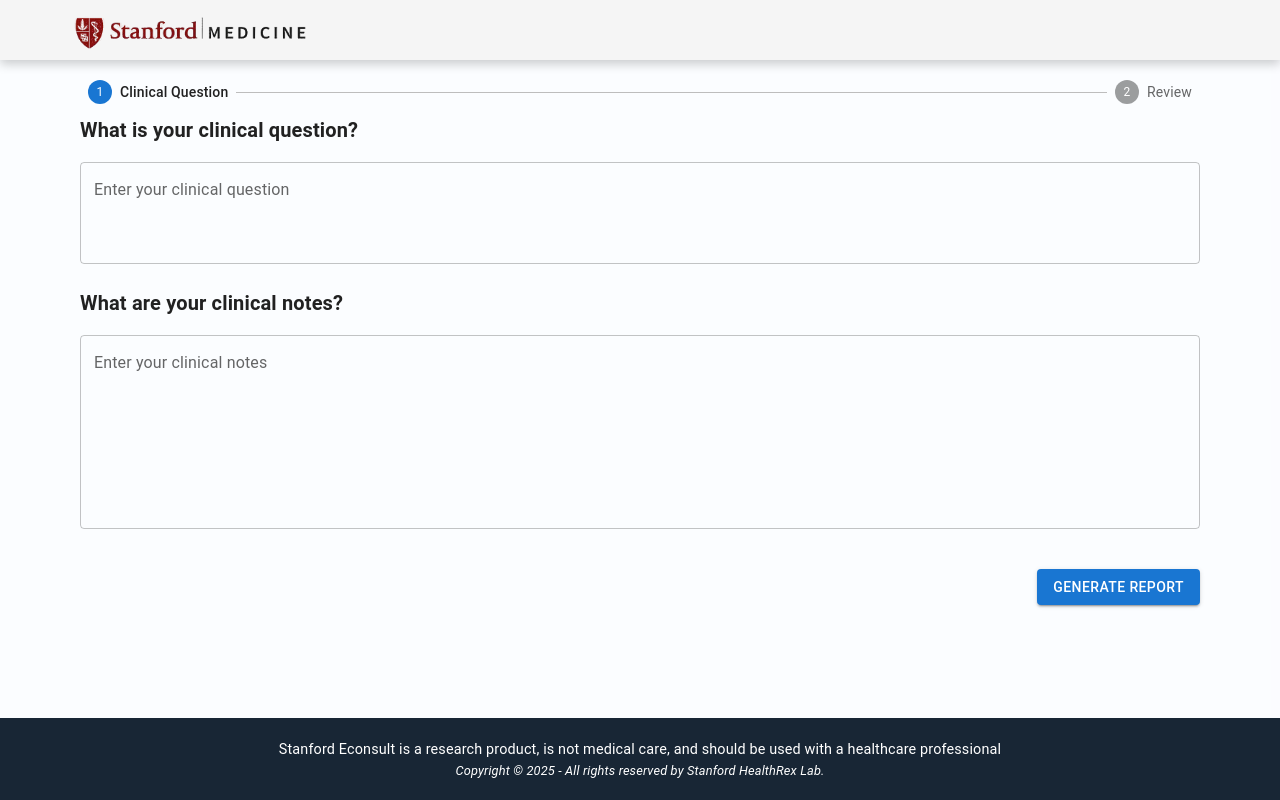
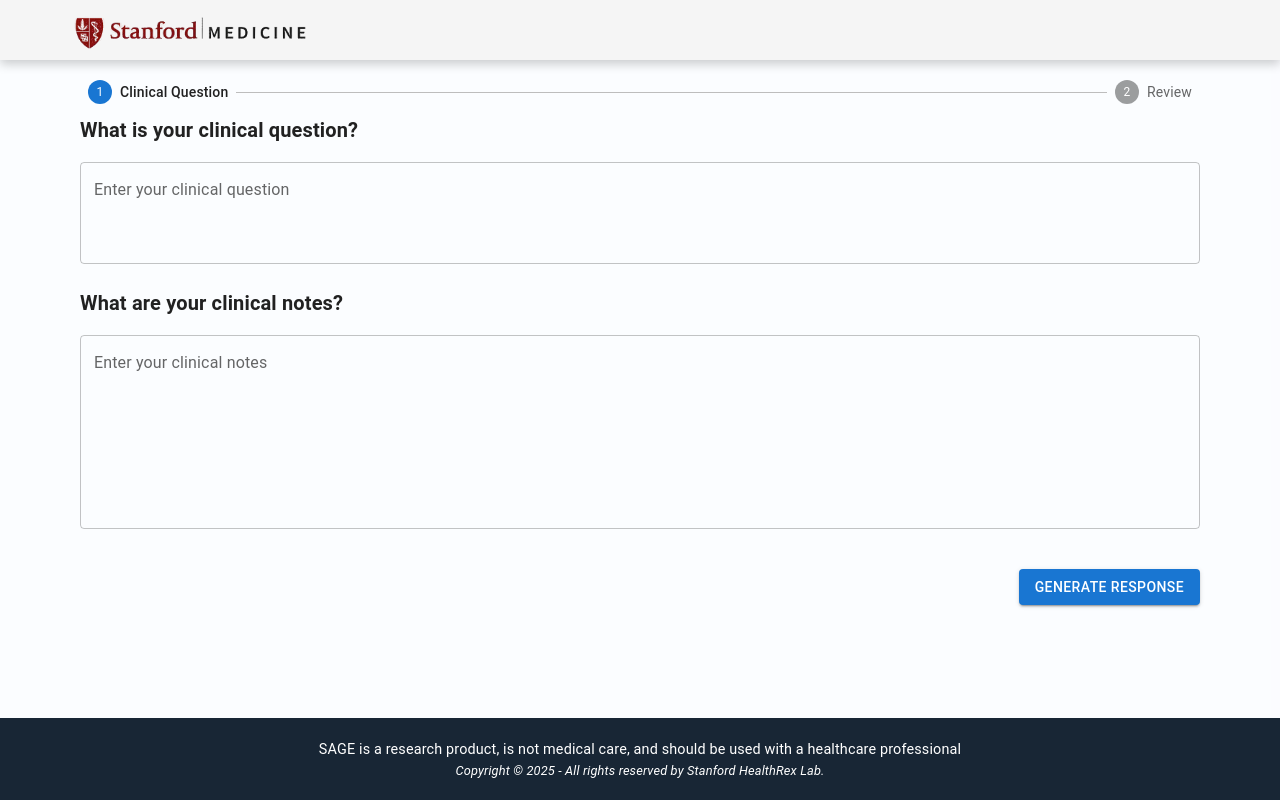
Before and after one commit to HealthRex/sage-frontend, a Next.js app: page / in a window 1280 px wide. Built offline with nearby package versions, Linux system fonts and the light colour scheme.

Commit message:
added new data for left side

```diff
--- a/src/components/footer.tsx
+++ b/src/components/footer.tsx
@@ -18,7 +18,7 @@
         }}
       >
         <p style={{ fontSize: "0.9rem", lineHeight: 1.6 }}>
-          Stanford Econsult is a research product, is not medical care, and should be used with a healthcare professional
+          SAGE is a research product, is not medical care, and should be used with a healthcare professional
         </p>
         {/* Uncomment this section if needed */}
         {/* <p style={{ fontSize: "0.9rem", lineHeight: 1.6 }}>
--- a/src/components/multiStepPageComponent.tsx
+++ b/src/components/multiStepPageComponent.tsx
@@ -154,7 +154,7 @@
            null
           ) : (
             <Button variant="contained" onClick={handleNext}>
-              Generate Report
+              Generate Response
             </Button>
           )}
       </Box>
```
